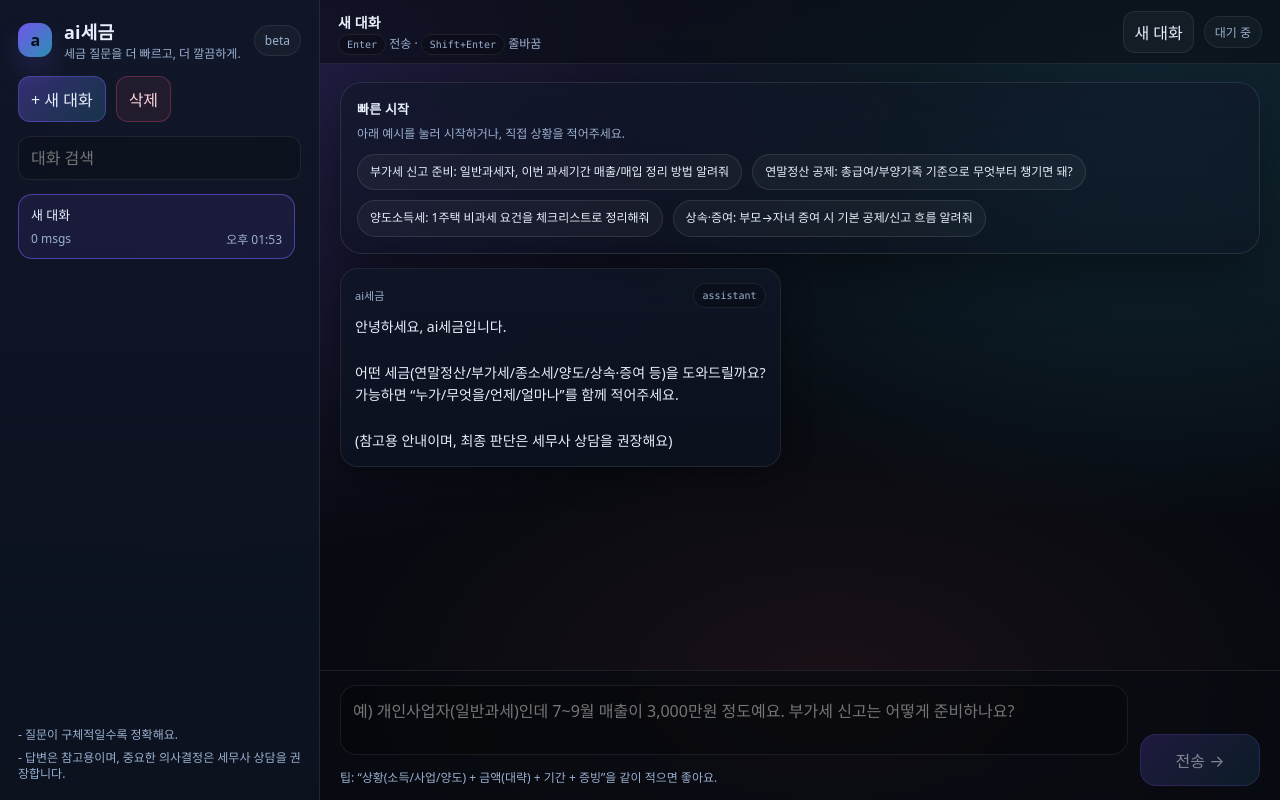
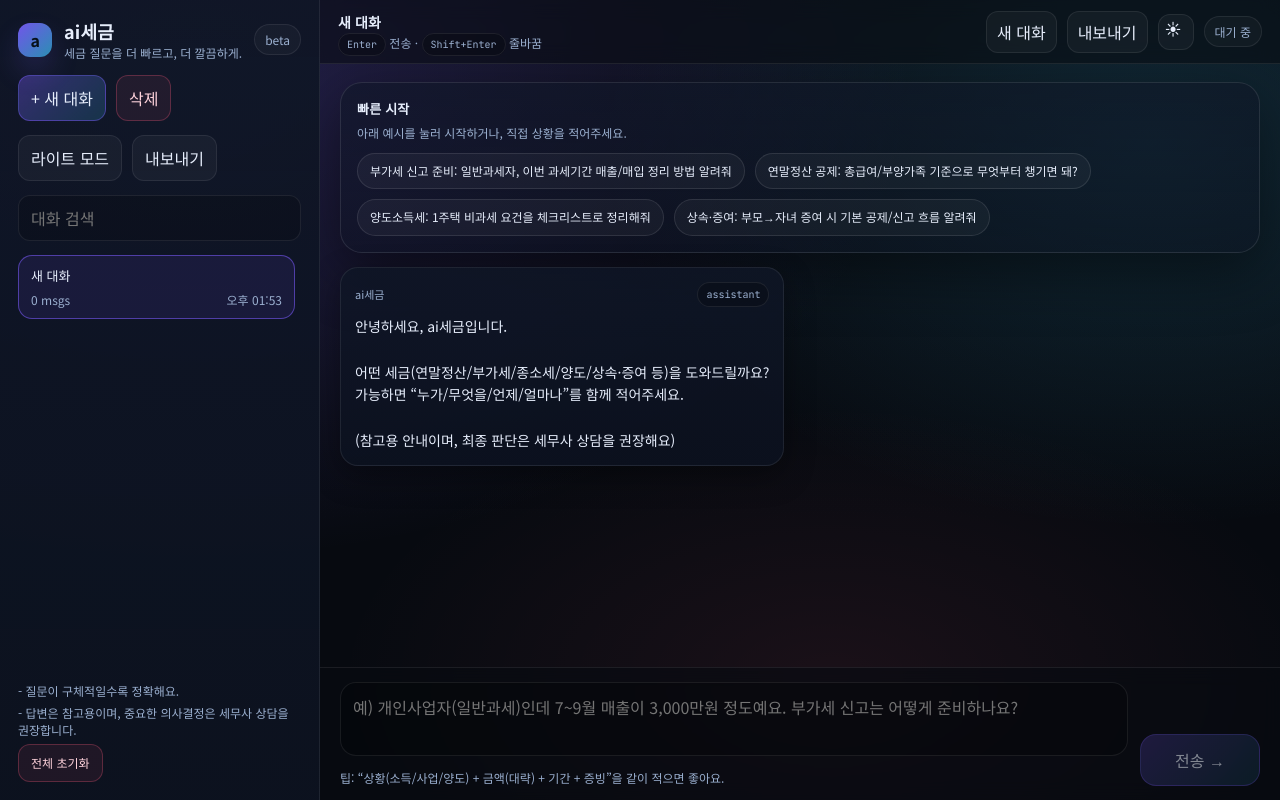
Before and after one commit to sssooo92-bit/aitax, a Next.js app: page / in a window 1280 px wide. Built offline with nearby package versions, Linux system fonts and the light colour scheme.

Commit message:
feat: Add theme switching and export functionality
Co-authored-by: sssooo92 <sssooo92@gmail.com>

```diff
--- a/app/globals.css
+++ b/app/globals.css
@@ -15,10 +15,24 @@
   --shadow2: 0 18px 60px rgba(0, 0, 0, 0.48);
   --radius: 14px;
   --radius2: 18px;
-  --mono: ui-monospace, SFMono-Regular, Menlo, Monaco, Consolas, "Liberation Mono",
+  --mono: var(--font-mono), ui-monospace, SFMono-Regular, Menlo, Monaco, Consolas, "Liberation Mono",
     "Courier New", monospace;
-  --sans: ui-sans-serif, system-ui, -apple-system, Segoe UI, Roboto, Helvetica, Arial,
+  --sans: var(--font-sans), ui-sans-serif, system-ui, -apple-system, Segoe UI, Roboto, Helvetica, Arial,
     "Apple Color Emoji", "Segoe UI Emoji";
+}
+
+[data-theme="light"] {
+  --bg: #f5f7ff;
+  --panel: rgba(255, 255, 255, 0.82);
+  --panel2: rgba(255, 255, 255, 0.72);
+  --surface: rgba(0, 0, 0, 0.04);
+  --surface2: rgba(0, 0, 0, 0.06);
+  --text: #0d1426;
+  --muted: rgba(13, 20, 38, 0.62);
+  --border: rgba(13, 20, 38, 0.12);
+  --border2: rgba(13, 20, 38, 0.18);
+  --shadow: 0 10px 30px rgba(13, 20, 38, 0.10);
+  --shadow2: 0 18px 60px rgba(13, 20, 38, 0.16);
 }
 
 * {
@@ -38,6 +52,12 @@ body {
     radial-gradient(900px 500px at 65% 85%, rgba(255, 92, 122, 0.08), transparent 55%),
     linear-gradient(180deg, var(--bg), #070a10 65%);
   color: var(--text);
+}
+
+[data-theme="light"] body {
+  background: radial-gradient(1200px 800px at 15% 10%, rgba(124, 92, 255, 0.14), transparent 60%),
+    radial-gradient(1000px 700px at 90% 18%, rgba(57, 208, 255, 0.12), transparent 55%),
+    linear-gradient(180deg, var(--bg), #ffffff 65%);
 }
 
 a {
--- a/app/layout.js
+++ b/app/layout.js
@@ -1,14 +1,43 @@
 import './globals.css';
+import { JetBrains_Mono, Noto_Sans_KR } from 'next/font/google';
 
 export const metadata = {
   title: 'ai세금',
   description: '세금 질문을 AI에게 물어보세요'
 };
 
+const sans = Noto_Sans_KR({
+  weight: ['400', '500', '700'],
+  subsets: ['latin'],
+  variable: '--font-sans',
+  display: 'swap'
+});
+
+const mono = JetBrains_Mono({
+  weight: ['400', '600'],
+  subsets: ['latin'],
+  variable: '--font-mono',
+  display: 'swap'
+});
+
 export default function RootLayout({ children }) {
   return (
-    <html lang="ko">
+    <html lang="ko" className={`${sans.variable} ${mono.variable}`} suppressHydrationWarning>
       <body>{children}</body>
+      <script
+        // Set theme early to avoid flash.
+        dangerouslySetInnerHTML={{
+          __html: `
+(() => {
+  try {
+    const key = 'aitax.theme.v1';
+    const saved = localStorage.getItem(key);
+    const theme = saved || (window.matchMedia && window.matchMedia('(prefers-color-scheme: light)').matches ? 'light' : 'dark');
+    document.documentElement.dataset.theme = theme;
+  } catch (e) {}
+})();`
+        }}
+      />
     </html>
   );
 }
--- a/app/page.js
+++ b/app/page.js
@@ -138,6 +138,7 @@ function MessageText({ text }) {
 export default function HomePage() {
   const [conversations, setConversations] = useLocalStorageState(STORAGE_KEY, [defaultConversation()]);
   const [activeId, setActiveId] = useLocalStorageState('aitax.activeId.v1', conversations?.[0]?.id);
+  const [theme, setTheme] = useLocalStorageState('aitax.theme.v1', 'dark');
   const [query, setQuery] = useState('');
   const [isSending, setIsSending] = useState(false);
   const [search, setSearch] = useState('');
@@ -174,6 +175,15 @@ export default function HomePage() {
     };
   }, [sidebarOpen]);
 
+  useEffect(() => {
+    // Keep dataset in sync
+    try {
+      document.documentElement.dataset.theme = theme || 'dark';
+    } catch {
+      // ignore
+    }
+  }, [theme]);
+
   const filteredConversations = useMemo(() => {
     const q = search.trim().toLowerCase();
     if (!q) return conversations;
@@ -200,6 +210,35 @@ export default function HomePage() {
       const remaining = conversations.filter((c) => c.id !== id);
       return remaining[0]?.id;
     });
+  }
+
+  function clearAllConversations() {
+    const c = defaultConversation();
+    setConversations([c]);
+    setActiveId(c.id);
+    setSidebarOpen(false);
+  }
+
+  function toggleTheme() {
+    setTheme((prev) => (prev === 'light' ? 'dark' : 'light'));
+  }
+
+  function exportActive() {
+    if (!active) return;
+    const payload = {
+      app: 'ai세금',
+      exportedAt: new Date().toISOString(),
+      conversation: active
+    };
+    const blob = new Blob([JSON.stringify(payload, null, 2)], { type: 'application/json;charset=utf-8' });
+    const url = URL.createObjectURL(blob);
+    const a = document.createElement('a');
+    a.href = url;
+    a.download = `aitax_${active.id}.json`;
+    document.body.appendChild(a);
+    a.click();
+    a.remove();
+    URL.revokeObjectURL(url);
   }
 
   function applyPrompt(text) {
@@ -325,6 +364,15 @@ export default function HomePage() {
           </button>
         </div>
 
+        <div className="actions" style={{ gap: 10 }}>
+          <button className="btn" onClick={toggleTheme} title="테마 전환">
+            {theme === 'light' ? '다크 모드' : '라이트 모드'}
+          </button>
+          <button className="btn" onClick={exportActive} disabled={!active} title="현재 대화 내보내기(JSON)">
+            내보내기
+          </button>
+        </div>
+
         <div className="search">
           <input value={search} onChange={(e) => setSearch(e.target.value)} placeholder="대화 검색" />
         </div>
@@ -355,6 +403,11 @@ export default function HomePage() {
         <div className="footerNote">
           <div className="footerLine">- 질문이 구체적일수록 정확해요.</div>
           <div className="footerLine">- 답변은 참고용이며, 중요한 의사결정은 세무사 상담을 권장합니다.</div>
+          <div className="footerLine">
+            <button className="btn danger" onClick={clearAllConversations} title="모든 대화 삭제">
+              전체 초기화
+            </button>
+          </div>
         </div>
       </aside>
 
@@ -374,6 +427,12 @@ export default function HomePage() {
           <div className="topRight">
             <button className="btn subtle desktopOnly" onClick={newConversation}>
               새 대화
+            </button>
+            <button className="btn subtle desktopOnly" onClick={exportActive} disabled={!active}>
+              내보내기
+            </button>
+            <button className="iconBtn desktopOnly" onClick={toggleTheme} aria-label="테마 전환">
+              {theme === 'light' ? '☾' : '☀'}
             </button>
             <div className={`pill ${isSending ? 'live' : ''}`}>{isSending ? '응답 생성 중…' : '대기 중'}</div>
           </div>
--- a/package.json
+++ b/package.json
@@ -5,7 +5,8 @@
   "scripts": {
     "dev": "next dev",
     "build": "next build",
-    "start": "next start"
+    "start": "next start",
+    "demo": "next build && next start"
   },
   "dependencies": {
     "next": "14.2.35",
```
Also changed, not shown: 1 other file (tests, documents, lock files or other folders).
